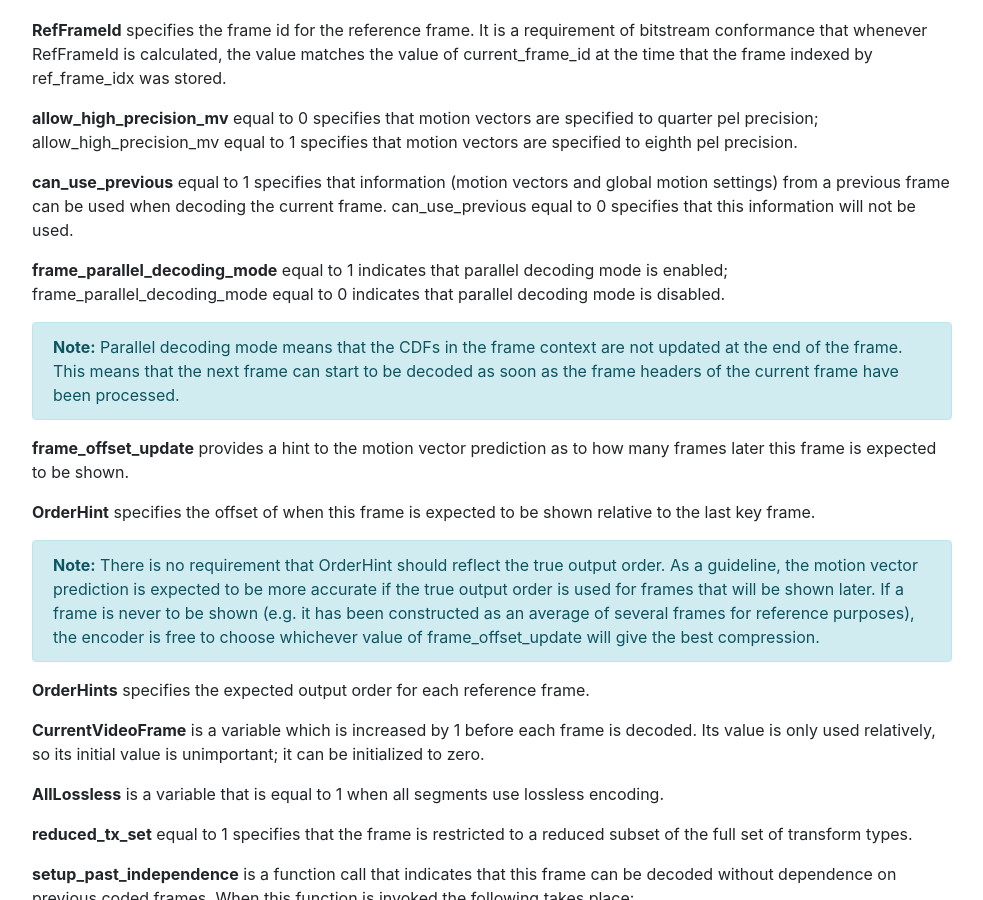
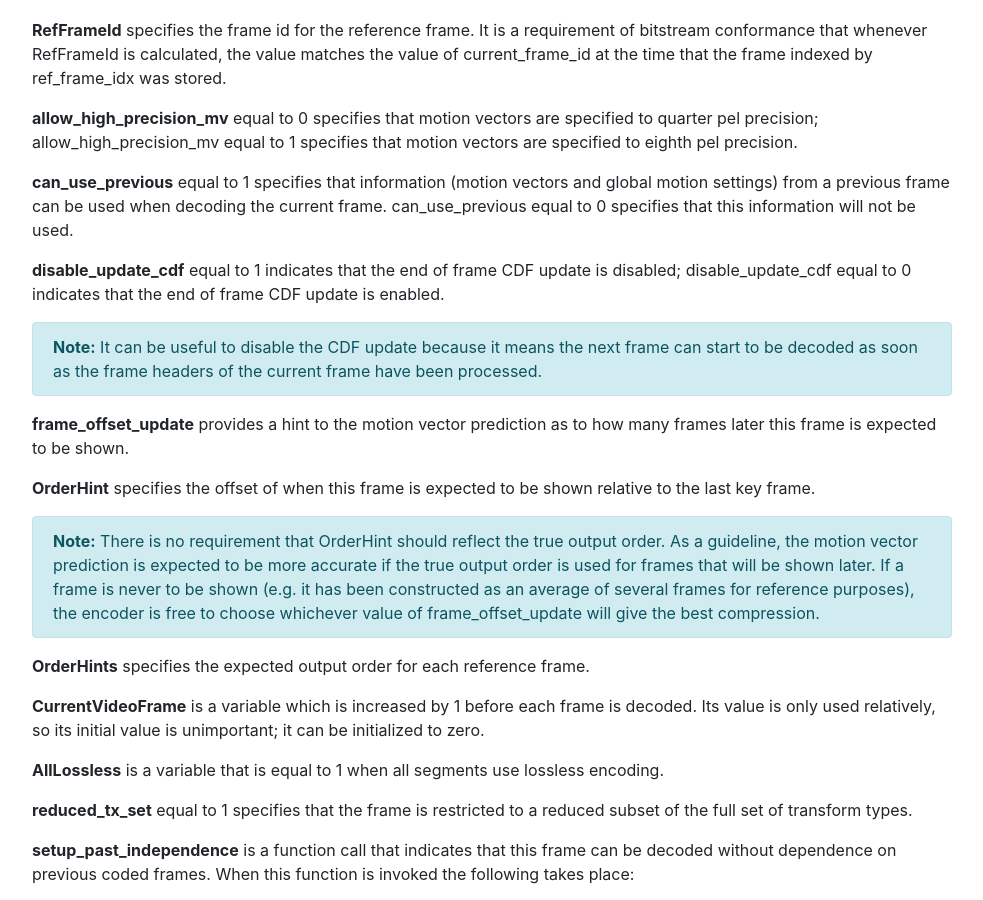
Before and after one commit to AOMediaCodec/av1-spec, a Jekyll site: the page built from 07.bitstream.semantics.md, in a window 1280 px wide and 900 px high, scrolled down 15874 px. Shown: the whole window, without its empty margins (53-1036 px from the left). Built offline with Jekyll 4.4.1, drawn with Linux system fonts in a browser that asks for light colours; nearby versions of some CDN libraries; our own code applies the rules of GitHub Pages for plain Markdown files.

Commit message:
Rename frame_parallel_decoding_mode
BUG=aomedia/1420

```diff
--- a/07.bitstream.semantics.md
+++ b/07.bitstream.semantics.md
@@ -649,13 +649,11 @@ specifies that motion vectors are specified to eighth pel precision.
 from a previous frame can be used when decoding the current frame.
 can_use_previous equal to 0 specifies that this information will not be used.
 
-**frame_parallel_decoding_mode** equal to 1 indicates that parallel decoding mode is enabled;
-frame_parallel_decoding_mode equal to 0 indicates that parallel decoding mode is disabled.
-
-**Note:** Parallel decoding mode means that the CDFs in the frame context are not updated at the
-end of the frame.
-This means that the next frame can start to be decoded as soon as the frame headers of the
-current frame have been processed.
+**disable_update_cdf** equal to 1 indicates that the end of frame CDF update is disabled;
+disable_update_cdf equal to 0 indicates that the end of frame CDF update is enabled.
+
+**Note:** It can be useful to disable the CDF update because it means the next frame can start to be decoded
+as soon as the frame headers of the current frame have been processed.
 {:.alert .alert-info }
 
 **frame_offset_update** provides a hint to the motion vector prediction as to how many frames later this frame is expected to be shown.
```
Also changed, not shown: 06.bitstream.syntax.md (+4 -4 lines).
